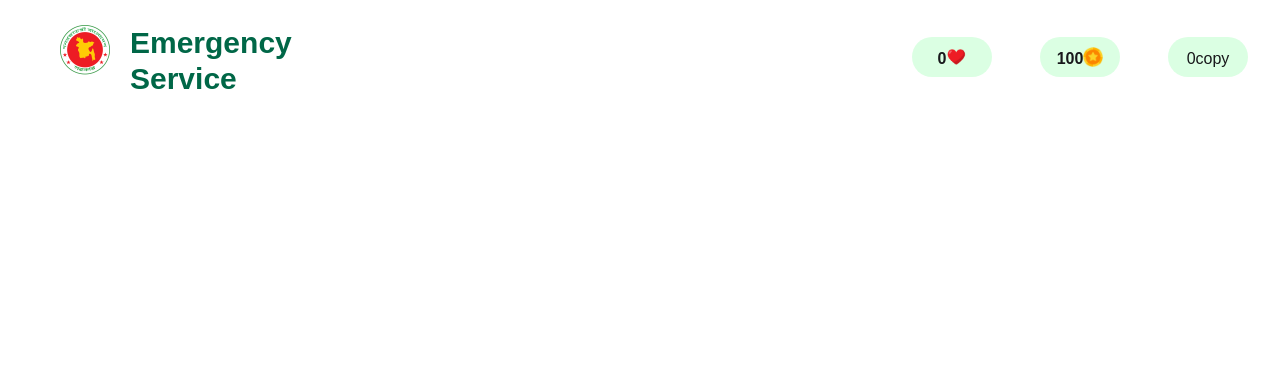
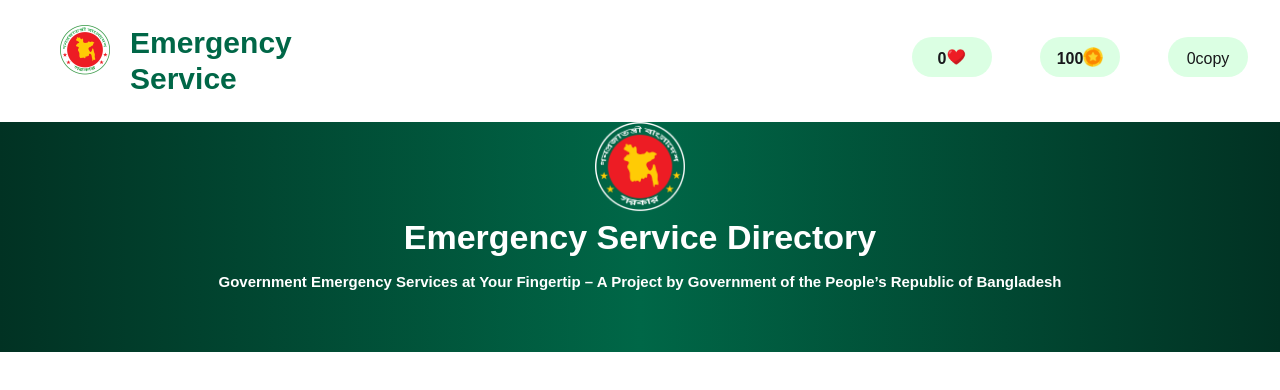
Before and after one commit to MdAbirAshfaq/B12-A5-project5, a plain HTML site: page index.html in a window 1280 px wide. Drawn offline with nearby package versions, Linux system fonts and the light colour scheme; a web font is replaced by a local one.

Commit message:
Add Banner Section

```diff
--- a/index.html
+++ b/index.html
@@ -42,6 +42,16 @@
         </section>
     </nav>
 
+    <section class="w-full h-[230px] banner bg-gradient-to-r from-[#013223] via-[#006747] to-[#013223] ...">
+        <div class="text-center">
+        <figure class="">
+            <img  class="w-[90px] h-[90px] mx-auto" src="Images/logo-dark.png" alt="">
+        </figure>
+            <h2 class="text-white font-bold text-[34px]">Emergency Service Directory</h2>
+            <p class="text-white font-semibold text-[15px] mt-[8px]">Government Emergency Services at Your Fingertip – A Project by  Government of the People’s Republic of Bangladesh</p>
+        </div>
+    </section>
+
 
 </header>
 
--- a/style.css
+++ b/style.css
@@ -13,6 +13,9 @@
     border-radius: 40px;
 }
 
+.banner{
+    margin-top: 25px;
+}
 
 @media screen and (max-width: 600px) {
     body{
@@ -30,7 +33,6 @@
     }
     .side-bar{
     width: 52px;
-    /* justify-content: center; */
     align-items: center;
     height: 30px;
     border-radius: 40px;
```
